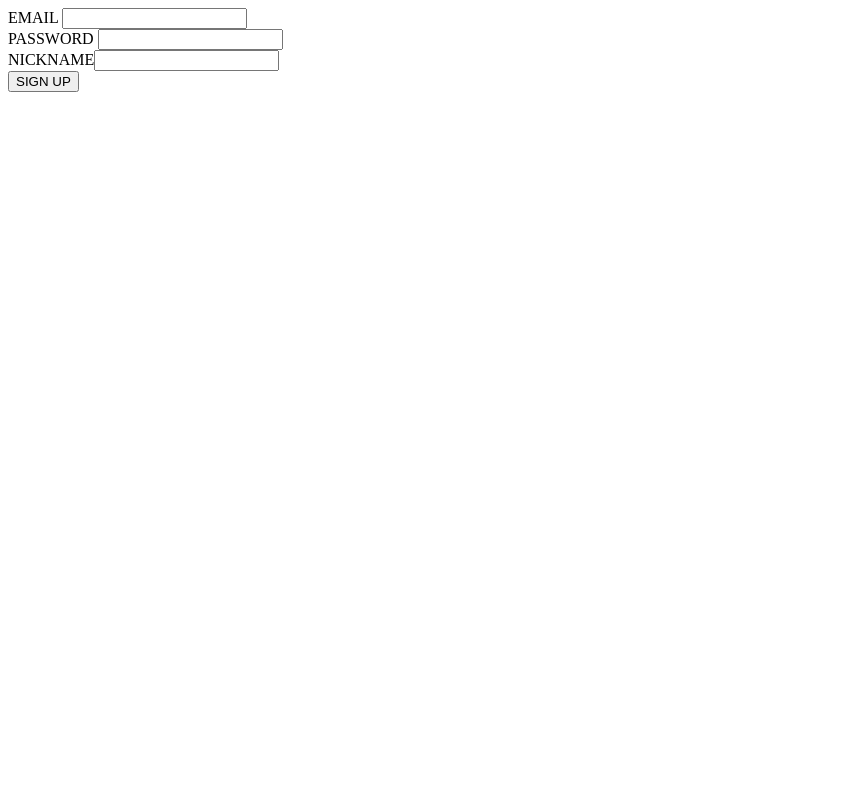
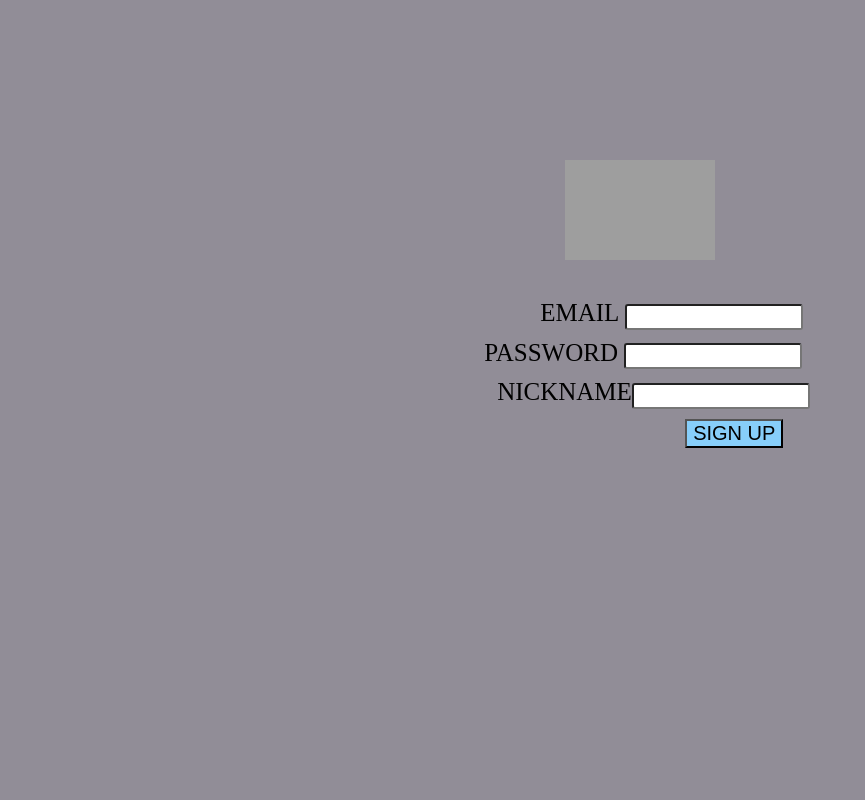
Before and after one commit to mark2352lyk/apple_project, a Node server app: page /login in a window 1280 px wide. Shown: the whole page, without its empty margins (0-865 px from the left). Run offline with Node 20, Linux system fonts and the light colour scheme; grey boxes are pictures that could not be loaded.

Commit message:
loginRouter.js

```diff
--- a/app.js
+++ b/app.js
@@ -2,6 +2,7 @@ const express = require("express");
 const morgan = require("morgan");
 const path = require("path");
 const globalRouter = require("./routers/globalRouter");
+const loginRouter = require("./routers/loginRouter");
 const boardRouter = require("./routers/boardRouter");
 
 const PORT = 4000;
@@ -14,7 +15,8 @@ app.use(express.json());
 app.use(express.urlencoded({ extended: true}));
 
 app.use("/", globalRouter);
-app.use("/login", boardRouter);
+app.use("/login", loginRouter);
+app.use("/board", boardRouter);
 
 app.listen(PORT, () => {
     console.log("4000 SERVER START");
--- /dev/null
+++ b/assets/css/login.css
@@ -0,0 +1,80 @@
+.login__main {
+    width: 100%;
+    height: 800px;
+}
+
+.login__main .login__main_div1 {
+    width: 100%;
+    height: 300px;
+
+    background-color: #918D97;
+    display: flex;
+    flex-direction: row;
+    justify-content: center;
+}
+
+.login__main .login__main_div1 .logo {
+    width: 150px;
+    height: 100px;
+    margin-top: 160px;
+    background-size: cover;
+    background-image: url("https://image.ajunews.com/content/image/2021/04/14/20210414081723110830.png");
+}
+
+.login__main .login__main_div2 {
+    width: 100%;
+    height: 500px;
+
+    background-color: #918D97;
+    display: flex;
+    justify-content: center;
+}
+
+.email__div {
+    margin-left: 70px;
+    margin-bottom: 10px;
+    font-size: 25px;
+}
+
+.email__input {
+    width: 170px;
+    height: 20px;
+    border-radius: 3px;
+}
+
+.password__div {
+    margin-left: 14px;
+    margin-bottom: 10px;
+    font-size: 25px;
+}
+
+.password__input {
+    width: 170px;
+    height: 20px;
+    border-radius: 3px;
+}
+
+.nickname__div {
+    margin-left: 27px;
+    margin-bottom: 10px;
+    font-size: 25px;
+}
+
+.nickname__input {
+    width: 170px;
+    height: 20px;
+    border-radius: 3px;
+}
+
+.signup__buttun {
+    margin-left: 215px;
+    margin-bottom: 10px;
+    font-size: 20px;
+    background-color: lightskyblue;
+}
+
+.signup__buttun:hover {
+    background-color: mediumturquoise;
+    cursor: pointer;
+    margin-top: 100px;
+}
--- a/assets/css/styles.css
+++ b/assets/css/styles.css
@@ -1,2 +1,3 @@
 @import "./reset.css";
 @import "./header.css";
+@import "./login.css";
--- a/routers/globalRouter.js
+++ b/routers/globalRouter.js
@@ -22,10 +22,6 @@ router.get("/watch", (req,res,next) => {
     res.render("screens/watch");
 });
 
-router.get("/review", (req,res,next) => {
-    res.render("screens/review");
-});
-
 router.get("/login", (req,res,next) => {
     res.render("screens/login");
 });
--- a/views/screens/login.pug
+++ b/views/screens/login.pug
@@ -5,16 +5,21 @@ html(lang="en")
         meta(http-equiv="X-UA-Compatible", content="IE=edge")
         meta(name="viewport", content="width=device-width, initial-scale=1.0")
         title Document
+        link(rel="stylesheet", href="/css/styles.css")
     body
-        form(action="/login/main" method="POST")
-            div
-                label(htmlFor="email") EMAIL
-                input(type="email" name="email" id="email" required)
-            div
-                label(htmlFor="password") PASSWORD
-                input(type="password" name="password" id="password" required)
-            div
-                label(htmlOFr="nickname") NICKNAME
-                input(type="text" name="nickname" id="nickname" required)
+        div.login__main
+            div.login__main_div1
+                div.logo
+            div.login__main_div2
+                form(action="/login/main" method="POST")
+                    div.email__div
+                        label(htmlFor="email") EMAIL
+                        input(type="email" name="email" id="email" required).email__input
+                    div.password__div
+                        label(htmlFor="password") PASSWORD
+                        input(type="password" name="password" id="password" required).password__input
+                    div.nickname__div
+                        label(htmlOFr="nickname").nickname__label NICKNAME
+                        input(type="text" name="nickname" id="nickname" required).nickname__input
 
-            input(type="submit" value="SIGN UP")
+                    input(type="submit" value="SIGN UP").signup__buttun
```
Also changed, not shown: routers/boardRouter.js (+2 -47 lines), routers/loginRouter.js (added, +55 -0 lines), assets/css/header.css (line endings or trailing spaces), views/screens/review.pug (line endings or trailing spaces).
